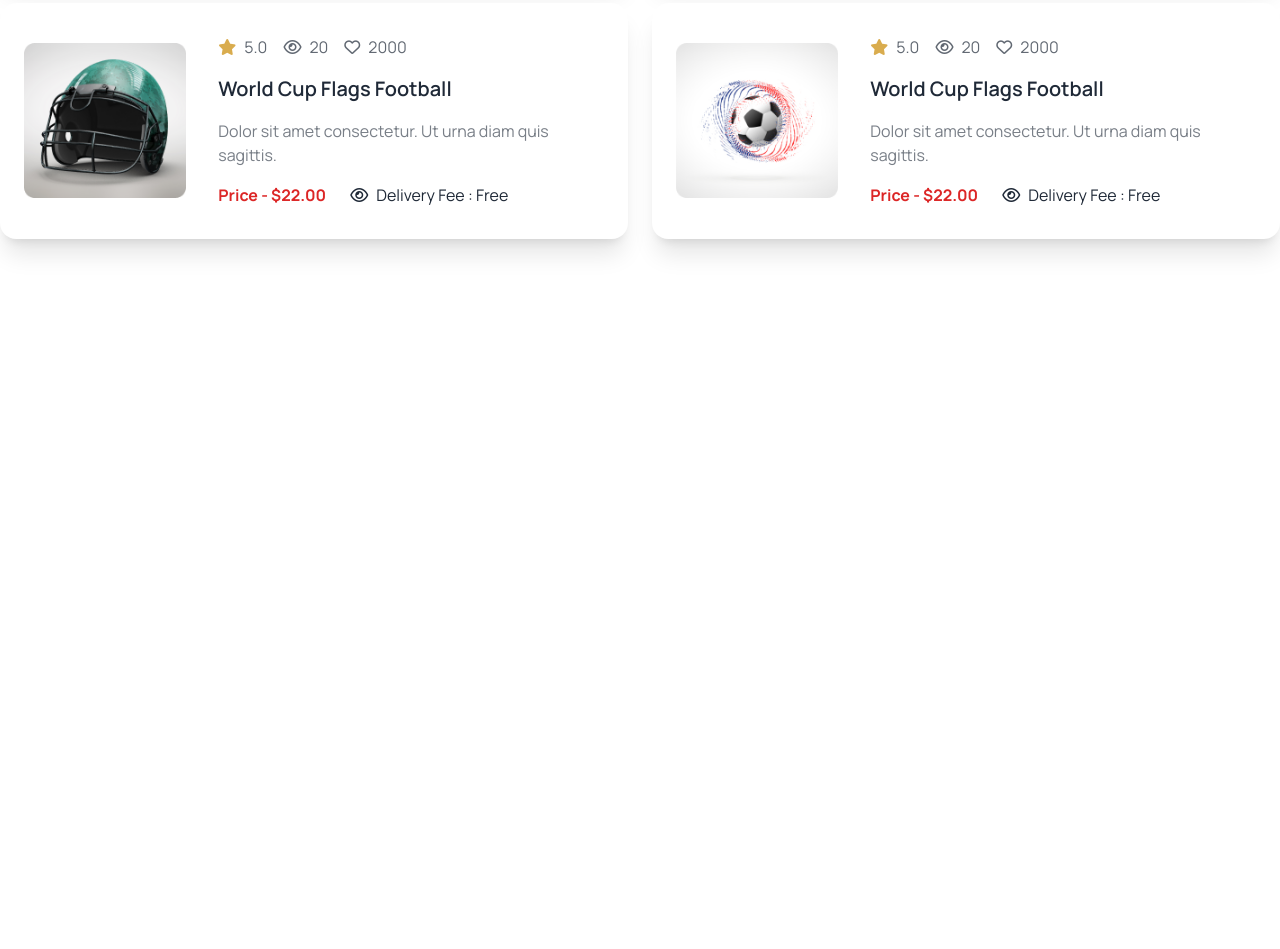
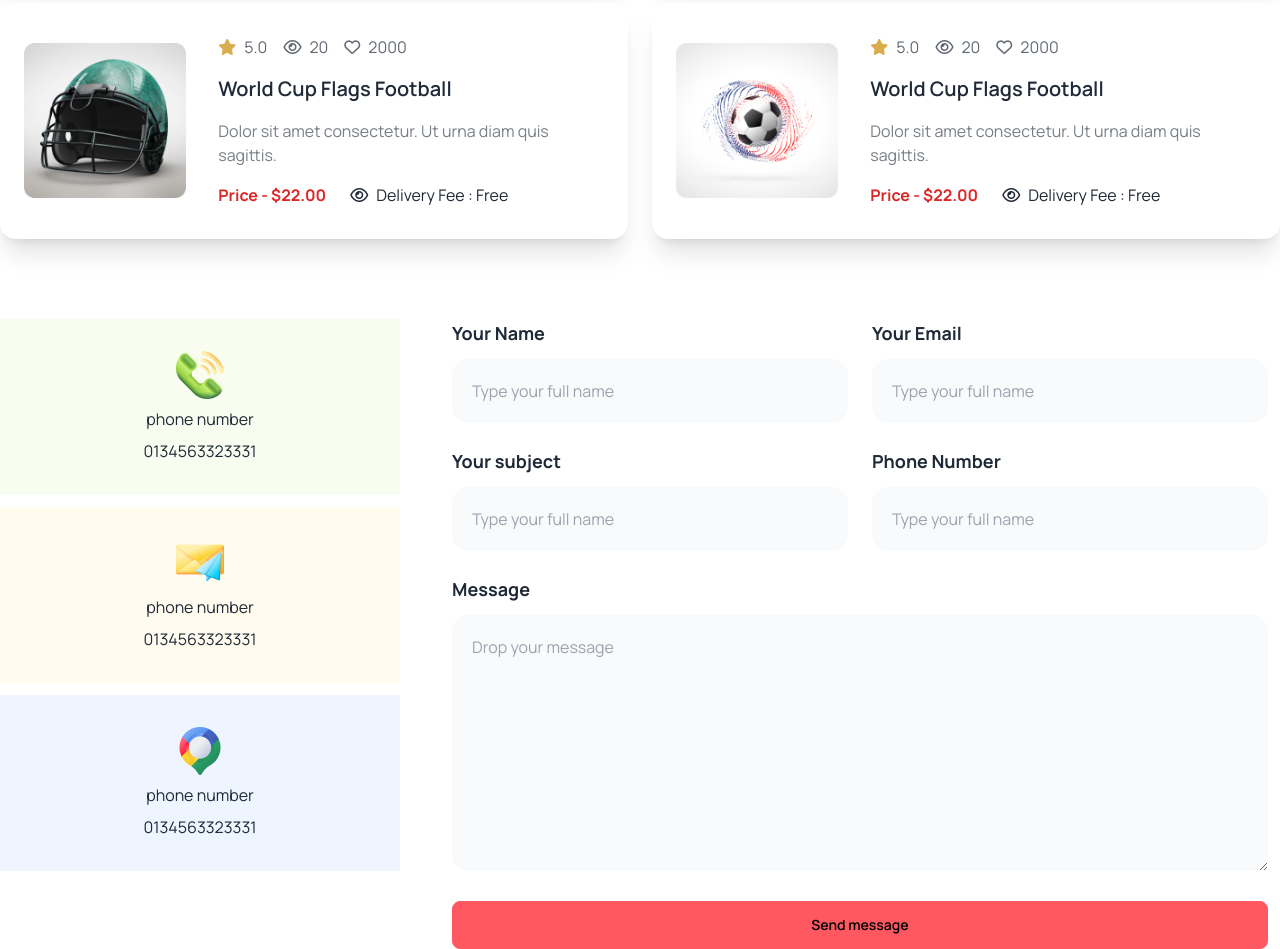
Before and after one commit to rabiyarumi/Hockeys-P-11, a plain HTML site: page index.html in a window 1280 px wide. Shown: the part 2270-3219 px from the top of the page. Before the commit the page ends 2589 px from the top, so only its background shows below. Drawn offline with nearby package versions, Linux system fonts and the light colour scheme.

Commit message:
added form and contact section

```diff
--- a/index.html
+++ b/index.html
@@ -603,8 +603,71 @@
       </section>
       <!-- Clients section -->
       <section></section>
+
+
       <!-- Get In Touch section  -->
-      <section></section>
+      <section>
+        <div class="grid grid-cols-1 lg:grid-cols-3 gap-10">
+          <!-- contact -->
+         <div class="space-y-3 text-center">
+          <div class="p-8 space-y-2 bg-[#BCED6D1A] ">
+            <img src="./Images/phone.png" alt="" class="mx-auto">
+            <p>phone number</p>
+            <p>0134563323331
+            </p>
+          </div>
+          <div class="p-8 space-y-2 bg-[#FDDD5F1A]">
+            <img src="./Images/email.png" alt="" class="mx-auto">
+            <p>phone number</p>
+            <p>0134563323331
+            </p>
+          </div>
+          <div class="p-8 space-y-2 bg-[#629CF31A]">
+            <img src="./Images/location.png" alt="" class="mx-auto">
+            <p>phone number</p>
+            <p>0134563323331
+            </p>
+          </div>
+         </div>
+         <!-- Form -->
+          <div class="md:col-span-2">
+            <div class="grid grid-cols-1 md:grid-cols-2 gap-6 px-3">
+              <!-- input-1 -->
+              <div>
+                <label for="" class="font-bold text-lg ">Your Name</label>
+                <br>
+                <input type="text" placeholder="Type your full name " class="bg-slate-50 rounded-2xl w-full p-5 mt-3 border-none outline-none">
+              </div>
+              <!-- input- -->
+              <div>
+                <label for="" class="font-bold text-lg ">Your Email</label>
+                <br>
+                <input type="text" placeholder="Type your full name " class="bg-slate-50 rounded-2xl w-full p-5 mt-3 border-none outline-none">
+              </div>
+              <!-- input-3 -->
+              <div>
+                <label for="" class="font-bold text-lg ">Your subject</label>
+                <br>
+                <input type="text" placeholder="Type your full name " class="bg-slate-50 rounded-2xl w-full p-5 mt-3 border-none outline-none">
+              </div>
+              <!-- input-4 -->
+              <div>
+                <label for="" class="font-bold text-lg ">Phone Number</label>
+                <br>
+                <input type="text" placeholder="Type your full name " class="bg-slate-50 rounded-2xl w-full p-5 mt-3 border-none outline-none">
+              </div>
+              <!-- taxtarea -->
+              <div class="md:col-span-2">
+                <label for="" class="font-bold text-lg ">Message</label>
+                <br>
+                <textarea class="bg-slate-50 rounded-2xl w-full p-5 mt-3 border-none outline-none " rows="9" placeholder="Drop your message "></textarea>
+              </div>
+              <!-- btn -->
+               <button class="btn btn-error md:col-span-2">Send message</button>
+            </div>
+          </div>
+        </div>
+      </section>
     </main>
     <footer></footer>
   </body>
```
Also changed, not shown: Images/email.png (renamed from Images/Group 1171275318.png), Images/location.png (renamed from Images/Group 1171275321.png), Images/phone.png (renamed from Images/Group 1171275317.png).
